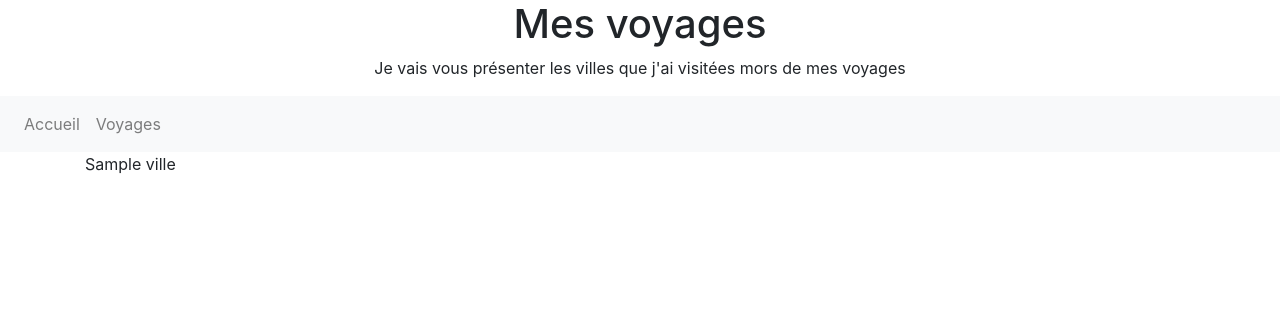
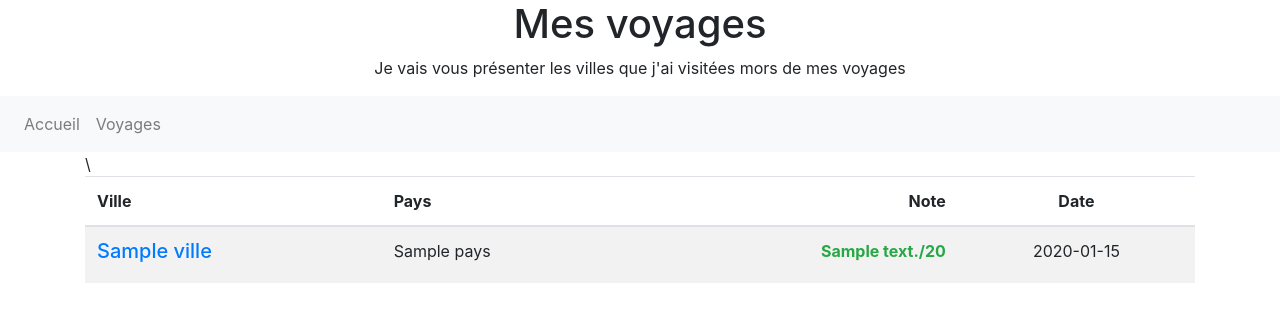
Before and after one commit to suki33/MesVoyages., a Symfony app: template templates/pages/voyages.html.twig in a window 1280 px wide. Shown: the top 322 px of the page. Run offline with Twig, Linux system fonts and the light colour scheme; the template is opened without the code that fills it: most values are stand-ins (such as "Sample title", 1, 10 or a date in 2020); some libraries are stand-ins or nearby versions.

Commit message:
Phase 8 : ORM (affichage en colonne des informations provenant de la BDD)

```diff
--- a/src/Entity/Visite.php
+++ b/src/Entity/Visite.php
@@ -140,4 +140,9 @@ class Visite
 
         return $this;
     }
+
+    public function getDatecreationString(): string
+    {
+        return $this->datecreation->format('d/m/Y');
+    }
 }
--- a/templates/pages/voyages.html.twig
+++ b/templates/pages/voyages.html.twig
@@ -1,7 +1,43 @@
 {% extends "basefront.html.twig" %}
 
 {% block body %}
-    {% for visite in visites %}
-        {{ visites.ville }}
-        {% endfor %}
+    <table class="table table-striped">
+        <thead>
+            <tr>
+                <th class="text-left" scope="col">Ville</th>
+                <th class="text-left" scope="col">Pays</th>
+                <th class="text-right" scope="col">Note</th>
+                <th class="text-center" scope="col">Date</th>
+            </tr>
+        </thead>
+        <tbody>
+            {% for visite in visites %}
+                <tr>
+                    <td>
+                        <h5 class="text-primary">
+                            <a href="#">{{ visite.ville }}</a>
+                        </h5>
+                    </td>
+                <td>
+                    {{ visite.pays }}
+                </td>
+                <td class="text-right">
+                    <strong>
+                        {% if visite.note<10 %}
+                            <div class="text-danger">
+                                {{ visite.note }}/20
+                            </div>
+                        {% else %}
+                            <div class="text-success">
+                                {{ visite.note }}/20
+                        {% endif %}
+                    </strong>
+                </td>
+                <td class="text-center">
+                    {{ visite.datecreationstring }}
+                </td>
+            </tr>
+            {% endfor %}\
+        </tbody>
+    </table>
 {% endblock %}
```
